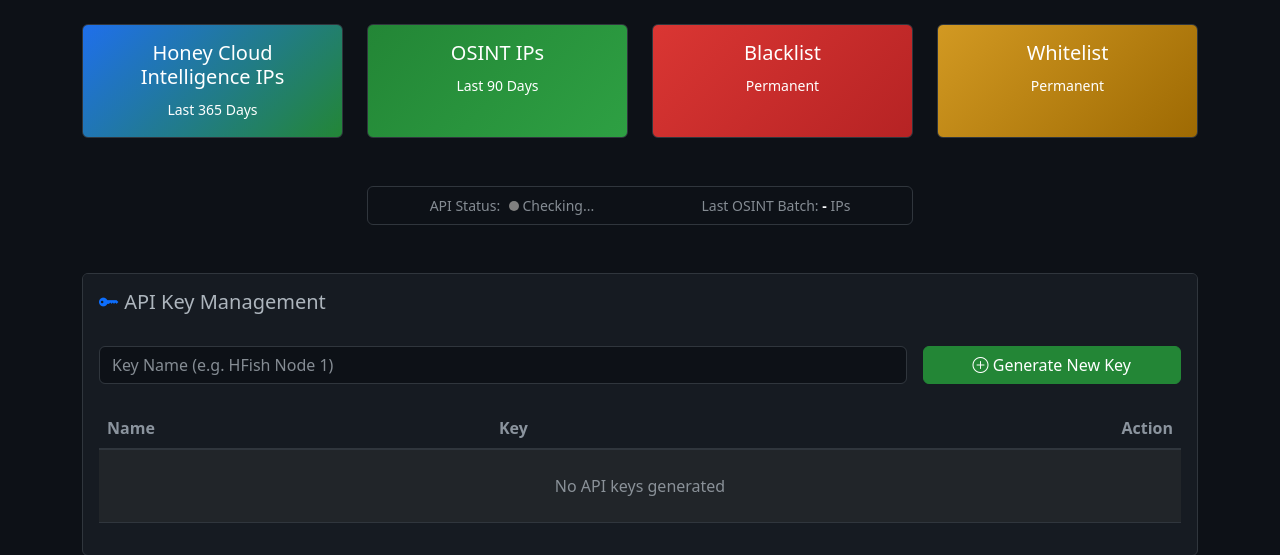
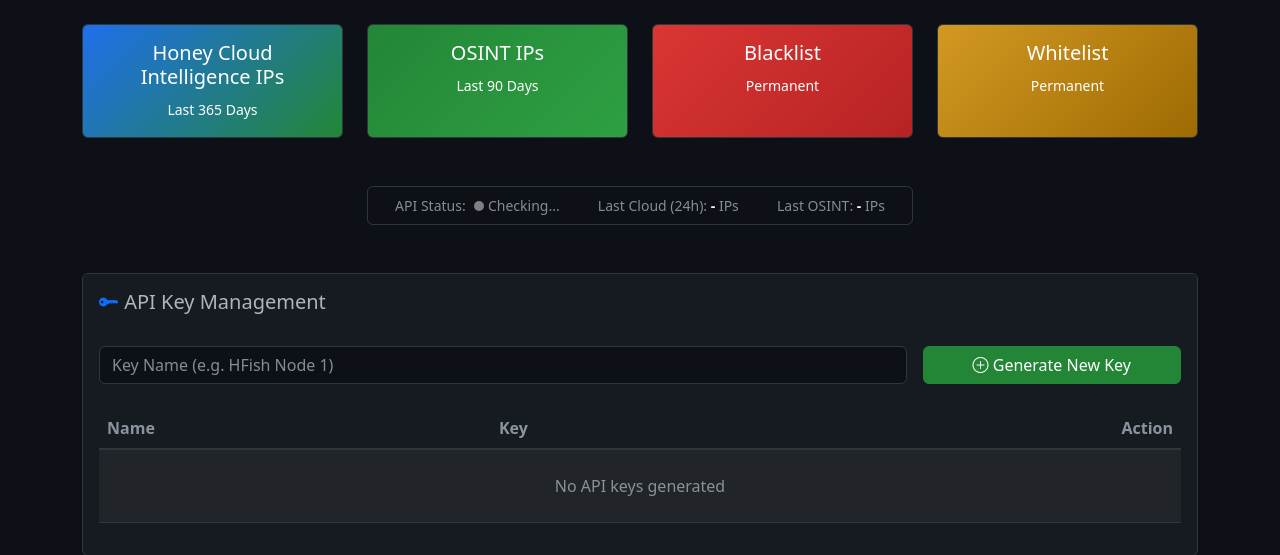
Before and after one commit to lemueIO/honey-api, a FastAPI app: template app/templates/index.html in a window 1280 px wide. Shown: the part 58-613 px from the top of the page. Run offline with FastAPI, Linux system fonts and the light colour scheme; the template is opened without the code that fills it, so the values that code supplies are empty.

Commit message:
feat: split stats into cloud/osint and improve api check

```diff
--- a/app/main.py
+++ b/app/main.py
@@ -237,6 +237,14 @@ async def hfish_webhook(data: HFishWebhook):
     # Store local data for 365 days
     ip_key = f"{KEY_LOCAL}{data.attack_ip}"
     is_new = not REDIS_CLIENT.exists(ip_key)
+
+    if is_new:
+         # Increment daily/session counter for "Last Cloud IPs"
+         REDIS_CLIENT.incr("stats:cloud_new_24h")
+         # Set expire only if key is new (e.g. 24h window roughly)
+         if REDIS_CLIENT.ttl("stats:cloud_new_24h") == -1:
+             REDIS_CLIENT.expire("stats:cloud_new_24h", 86400)
+
     REDIS_CLIENT.setex(ip_key, timedelta(days=365), datetime.now().isoformat())
 
     if is_new:
@@ -314,18 +322,24 @@ async def get_stats(user: str = Depends(get_current_user)):
     # Check External API Status
     api_up = False
     try:
-        # Just check connectivity (simple GET)
-        # We consider it "UP" if we get ANY valid HTTP response (even 404/405/403),
-        # as long as the server is reachable.
-        # verify=False to avoid container SSL root cert issues
-        resp = requests.get("https://api.sec.lemue.org", timeout=3, headers={"User-Agent": "Honey-API-Bridge/1.0"}, verify=False)
+        # Try HTTPS first with no verify to avoid cert issues in container
+        requests.get("https://api.sec.lemue.org/v3/scene/ip_reputation?apikey=test&resource=1.1.1.1", timeout=3, headers={"User-Agent": "Honey-API-Bridge/1.0"}, verify=False)
         api_up = True
     except Exception as e:
-        logger.error(f"API Check failed: {e}")
-        api_up = False
+        logger.warning(f"HTTPS API Check failed: {e}")
+        # Fallback to HTTP
+        try:
+             requests.get("http://api.sec.lemue.org/v3/scene/ip_reputation?apikey=test&resource=1.1.1.1", timeout=3, headers={"User-Agent": "Honey-API-Bridge/1.0"})
+             api_up = True
+        except Exception as e2:
+             logger.error(f"API Check failed (HTTPS & HTTP): {e} | {e2}")
+             api_up = False
 
     last_osint_count = REDIS_CLIENT.get("stats:last_osint_count")
     if last_osint_count is None: last_osint_count = 0
+
+    cloud_new_24h = REDIS_CLIENT.get("stats:cloud_new_24h")
+    if cloud_new_24h is None: cloud_new_24h = 0
 
     return {
         "local": local_ips,
@@ -333,7 +347,8 @@ async def get_stats(user: str = Depends(get_current_user)):
         "blacklist": blacklist_count,
         "whitelist": whitelist_count,
         "api_up": api_up,
-        "last_import_count": int(last_osint_count)
+        "last_osint_count": int(last_osint_count),
+        "last_cloud_count": int(cloud_new_24h)
     }
 
 @app.post("/api-key/generate")
--- a/app/templates/index.html
+++ b/app/templates/index.html
@@ -203,7 +203,10 @@
                             <span id="api-status-text">Checking...</span>
                         </div>
                         <div>
-                            Last OSINT Batch: <span id="stats-last-import" class="fw-bold text-light">-</span> IPs
+                            Last Cloud (24h): <span id="stats-last-cloud" class="fw-bold text-light">-</span> IPs
+                        </div>
+                        <div>
+                            Last OSINT: <span id="stats-last-osint" class="fw-bold text-light">-</span> IPs
                         </div>
                     </div>
                 </div>
@@ -495,19 +498,31 @@
                     // Update System Status
                     const apiDot = document.getElementById('api-status-dot');
                     const apiText = document.getElementById('api-status-text');
-                    const lastImport = document.getElementById('stats-last-import');
+                    const lastCloud = document.getElementById('stats-last-cloud');
+                    const lastOsint = document.getElementById('stats-last-osint');
 
                     if (apiDot && apiText) {
                         if (data.api_up) {
                             apiDot.style.backgroundColor = '#238636'; // Green
                             apiText.innerText = 'Online';
+                            apiText.style.color = '#238636';
                         } else {
                             apiDot.style.backgroundColor = '#da3633'; // Red
                             apiText.innerText = 'Offline';
+                            apiText.style.color = '#da3633';
                         }
                     }
-                    if (lastImport) lastImport.innerText = '+' + data.last_import_count;
 
+                    if (lastCloud) {
+                        const val = data.last_cloud_count || 0;
+                        const sign = val >= 0 ? '+' : '';
+                        lastCloud.innerText = `${sign}${val}`;
+                    }
+                    if (lastOsint) {
+                        const val = data.last_osint_count || 0;
+                        const sign = val >= 0 ? '+' : '';
+                        lastOsint.innerText = `${sign}${val}`;
+                    }
                 })
                 .catch(error => console.error('Error fetching stats:', error));
         }
```
